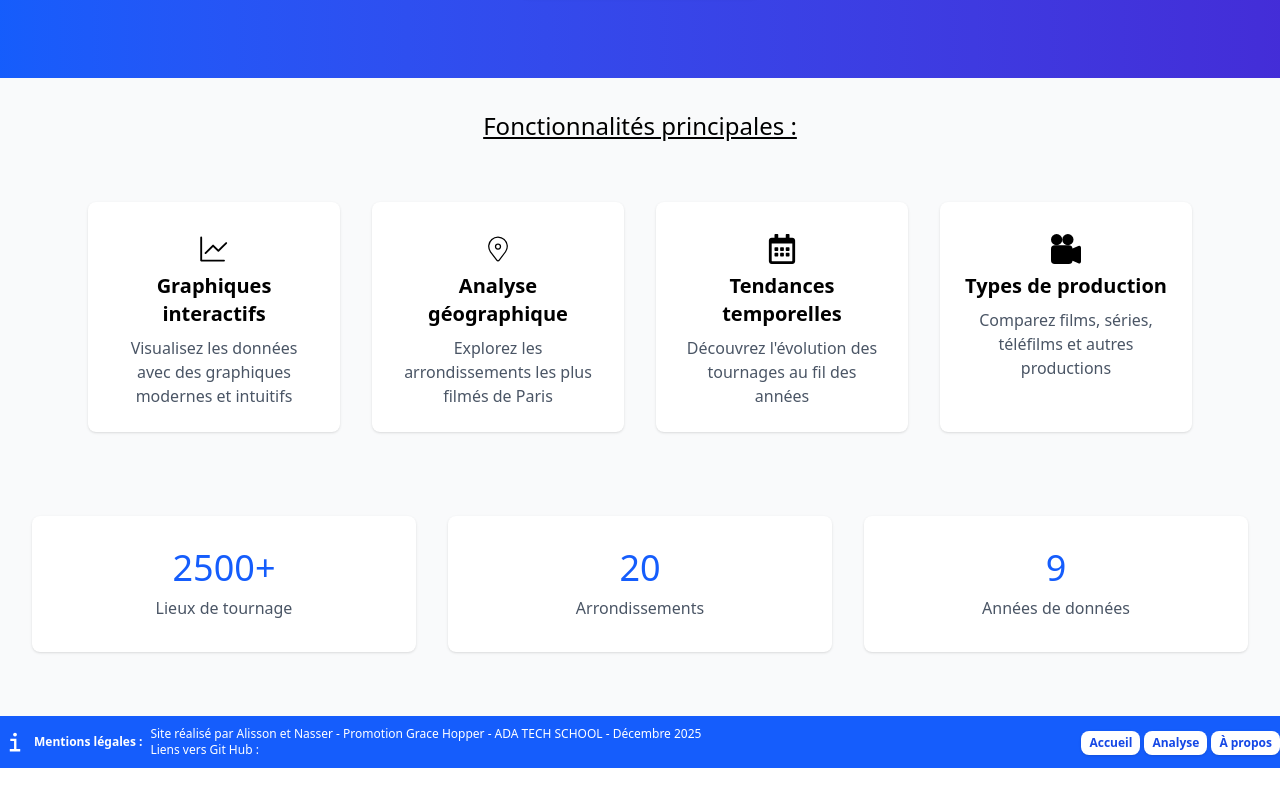
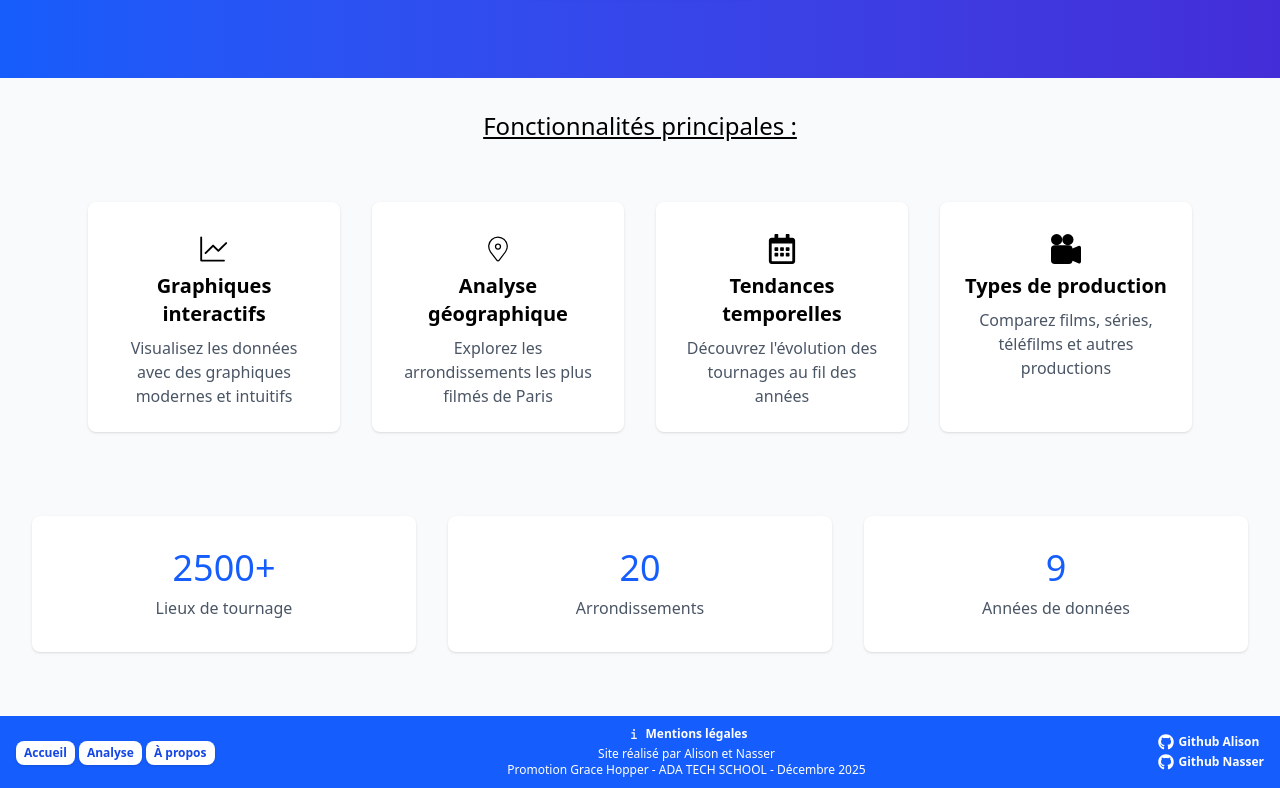
Before and after one commit to adebaille/dataviz-project, a React (Vite) app in the folder Dataviz/: page / in a window 1280 px wide. Shown: the part 518-1306 px from the top of the page. Built offline with nearby package versions, Linux system fonts and the light colour scheme.

Commit message:
modif footer

```diff
--- a/Dataviz/src/Components/Footer.tsx
+++ b/Dataviz/src/Components/Footer.tsx
@@ -1,23 +1,12 @@
 import { IoInformationSharp } from "react-icons/io5";
 import { Link } from "react-router-dom";
+import { FaGithub } from "react-icons/fa";
 
 export default function Footer() {
   return (
-    <footer className="shadow-md">
-      <div className="container bg-blue-600 m-0 px-0 py-2.5">
+    <footer className="bg-blue-600 shadow-md">
+      <div className="w-full px-4 py-2.5">
         <div className="flex items-center justify-between">
-          {/* Mentions légales */}
-          <div className="flex items-center gap-1">
-            <IoInformationSharp className="text-white text-3xl" />
-            <h2 className="text-white text-xs font-bold">Mentions légales :</h2>
-            <br></br>
-            <p className="text-white text-xs">
-                Site réalisé par Alisson et Nasser - Promotion Grace Hopper - ADA TECH SCHOOL - Décembre 2025
-                <br></br>
-                Liens vers Git Hub :
-            </p>
-          </div>
-
           {/* Navigation */}
           <nav className="flex items-center gap-1">
             <Link to="/">
@@ -38,6 +27,31 @@ export default function Footer() {
               </button>
             </Link>
           </nav>
+
+          {/* Mentions légales et crédits */}
+          <div className="text-center">
+            <div className="flex items-center justify-center gap-1 mb-1">
+              <IoInformationSharp className="text-white text-base" />
+              <h2 className="text-white text-xs font-bold">Mentions légales</h2>
+            </div>
+            <p className="text-white text-xs">
+              Site réalisé par Alison et Nasser
+              <br />
+              Promotion Grace Hopper - ADA TECH SCHOOL - Décembre 2025
+            </p>
+          </div>
+
+          {/* Liens GitHub */}
+          <div className="text-white text-xs">
+          <a href="https://github.com/adebaille" className="flex items-center gap-1 mb-1">
+              <FaGithub className="text-white text-base" />
+              <p className="text-white text-xs font-bold">Github Alison</p>
+            </a>
+            <a href="https://github.com/Nasserk1" className="flex items-center gap-1">
+              <FaGithub className="text-white text-base" />
+              <p className="text-white text-xs font-bold">Github Nasser</p>
+            </a>
+          </div>
         </div>
       </div>
     </footer>
```
